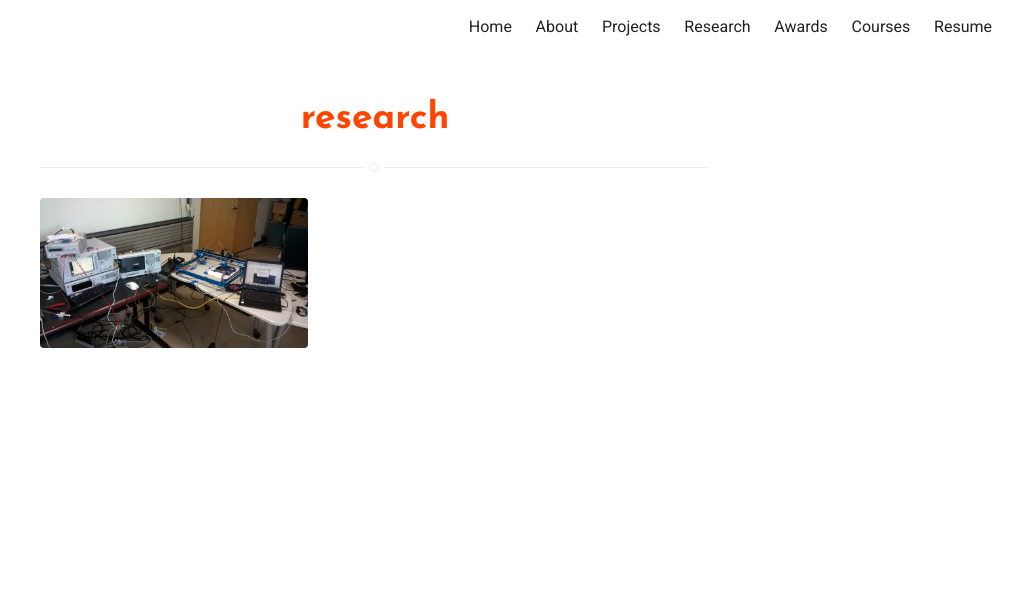
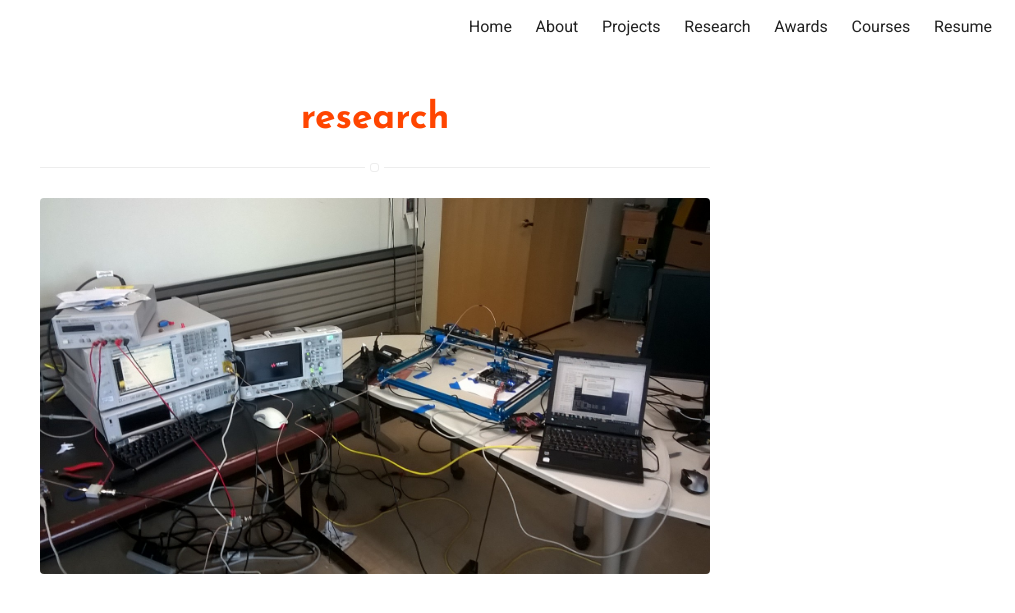
Before and after one commit to azraismail/azraismail.github.io, a Jekyll site: the page built from research.html, in a window 1280 px wide. Shown: the top 613 px of the page, without its empty margins (265-1280 px from the left). Built offline with Jekyll 4.4.1, drawn with Linux system fonts in a browser that asks for light colours.

Commit message:
Update home-blog-projects.sass

```diff
--- a/_sass/pages/home-blog-projects.sass
+++ b/_sass/pages/home-blog-projects.sass
@@ -14,7 +14,7 @@
         list-style: none
 
         &:before
-            display: inline
+            display: block
             content: " "
             width: 7px
             height: 7px
@@ -34,13 +34,14 @@
 .coursework > .list,
 .projects > .list
     > .item
-        display: inline
-        width: 40%
+        display: inline-block
+        float: left
+        width: 100%
         margin: 0
 
     > .item > .image
         position: relative
-        width: 40%
+        width: 100%
 
     > .item > .image > .url
         position: absolute
```
